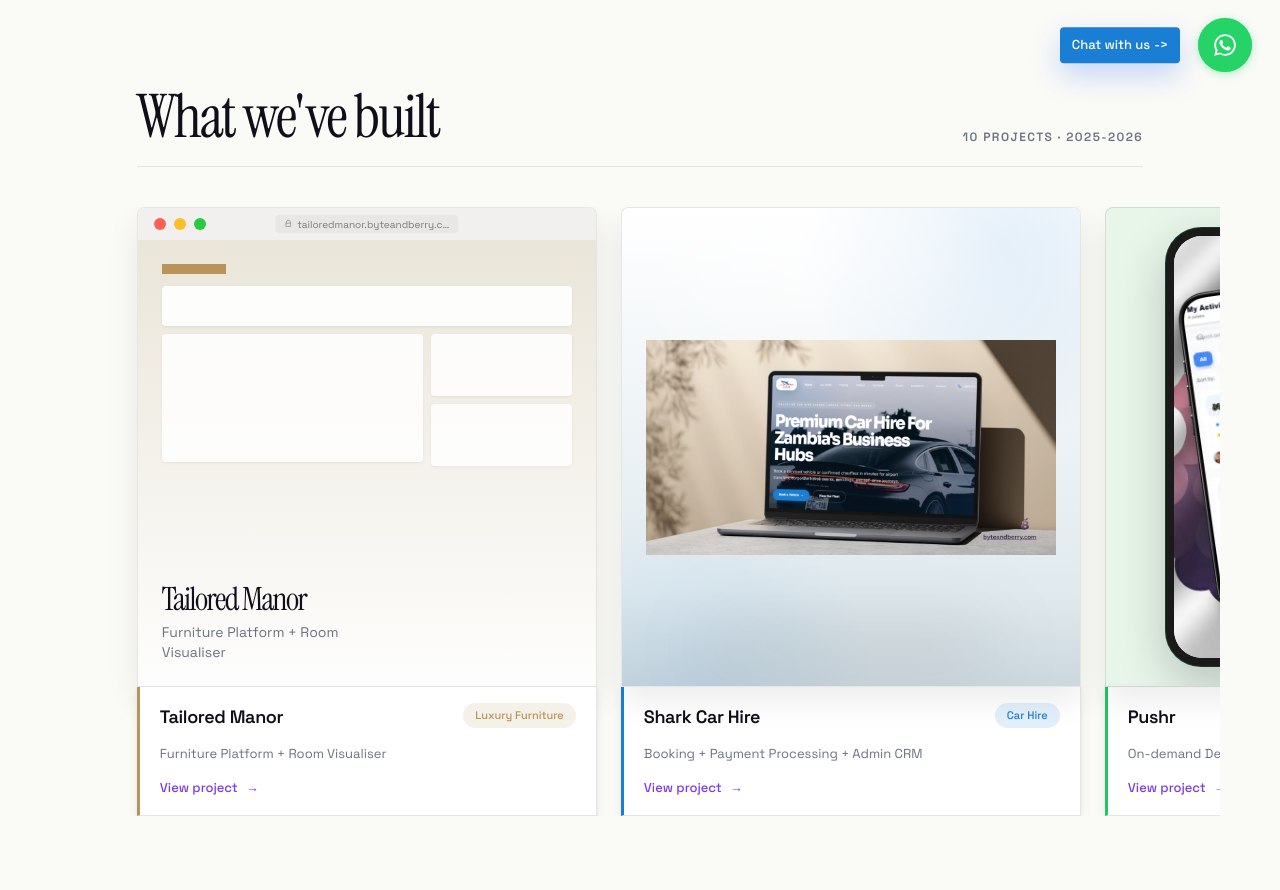
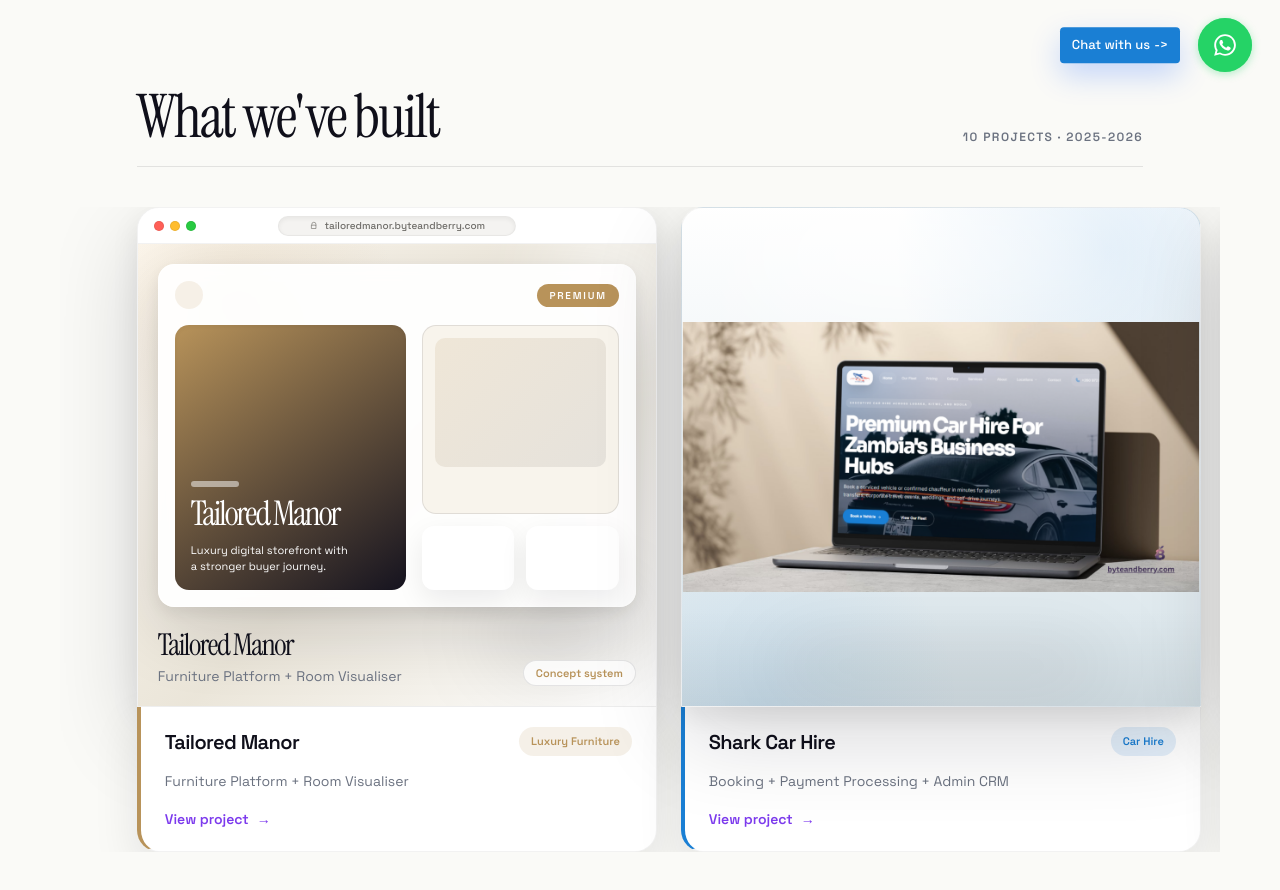
Before and after one commit to Samuel04-png/Byte-Berry, a Next.js app: page /work in a window 1280 px wide. Shown: the part 700-1590 px from the top of the page. Built offline with nearby package versions, Linux system fonts and the light colour scheme.

Commit message:
fix: polish project mockup cards (#2)
Co-authored-by: Samuel kamanga <177842378+Samuel04-png@users.noreply.github.com>

```diff
--- a/components/site/project-card.tsx
+++ b/components/site/project-card.tsx
@@ -8,10 +8,10 @@
 } from '@/components/site/project-preview'
 
 const widthByType = {
-  web_desktop: '460px',
-  mobile_app: '340px',
-  saas_platform: '520px',
-  dual_platform: '480px',
+  web_desktop: '520px',
+  mobile_app: '380px',
+  saas_platform: '540px',
+  dual_platform: '560px',
 } as const
 
 function isRealImage(src?: string | null) {
@@ -20,14 +20,14 @@
 
 function BrowserChrome({ domain }: { domain: string }) {
   return (
-    <div className="relative flex h-8 items-center bg-[#F1F0EF] px-4">
-      <div className="flex items-center gap-2">
-        <span className="h-3 w-3 rounded-full bg-[#FF5F57]" />
-        <span className="h-3 w-3 rounded-full bg-[#FFBD2E]" />
-        <span className="h-3 w-3 rounded-full bg-[#28CA41]" />
+    <div className="relative flex h-9 items-center border-b border-black/5 bg-white/90 px-4 backdrop-blur">
+      <div className="flex items-center gap-1.5">
+        <span className="h-2.5 w-2.5 rounded-full bg-[#FF5F57] shadow-[inset_0_0_0_1px_rgba(0,0,0,0.08)]" />
+        <span className="h-2.5 w-2.5 rounded-full bg-[#FFBD2E] shadow-[inset_0_0_0_1px_rgba(0,0,0,0.08)]" />
+        <span className="h-2.5 w-2.5 rounded-full bg-[#28CA41] shadow-[inset_0_0_0_1px_rgba(0,0,0,0.08)]" />
       </div>
 
-      <div className="absolute left-1/2 top-1/2 flex h-[18px] w-[40%] min-w-[160px] -translate-x-1/2 -translate-y-1/2 items-center gap-1 rounded-[4px] bg-[#E8E7E5] px-2 text-[10px] text-[#7B7A78] max-sm:min-w-[130px]">
+      <div className="absolute left-1/2 top-1/2 flex h-5 w-[46%] min-w-[180px] -translate-x-1/2 -translate-y-1/2 items-center justify-center gap-1.5 rounded-full border border-black/5 bg-[#F4F3F1] px-3 text-[10px] font-medium text-[#6F6D69] shadow-inner max-sm:min-w-[140px]">
         <svg aria-hidden="true" className="h-2.5 w-2.5 shrink-0" fill="none" viewBox="0 0 24 24">
           <path
             d="M7 10V8a5 5 0 1 1 10 0v2M7 10h10v8H7z"
@@ -46,30 +46,59 @@
 function WebFallback({ project }: { project: Project }) {
   return (
     <div
-      className="flex h-full w-full flex-col justify-between p-6"
+      className="relative flex h-full w-full flex-col overflow-hidden p-5"
       style={{
-        background: `linear-gradient(180deg, ${project.accent.soft}, rgba(255,255,255,0.88))`,
+        background: `radial-gradient(circle at 18% 12%, ${project.accent.solid}24, transparent 28%), linear-gradient(135deg, #fffaf2 0%, ${project.accent.soft} 52%, #ffffff 100%)`,
       }}
     >
-      <div className="grid gap-3">
-        <span className="h-2.5 w-16" style={{ backgroundColor: project.accent.solid }} />
-        <div className="grid gap-2">
-          <div className="h-10 rounded-[4px] bg-white/90 shadow-[0_1px_3px_rgba(15,15,26,0.06)]" />
-          <div className="grid grid-cols-[1.3fr_0.7fr] gap-2">
-            <div className="h-32 rounded-[4px] bg-white/85 shadow-[0_1px_3px_rgba(15,15,26,0.06)]" />
-            <div className="grid gap-2">
-              <div className="h-[62px] rounded-[4px] bg-white/85 shadow-[0_1px_3px_rgba(15,15,26,0.06)]" />
-              <div className="h-[62px] rounded-[4px] bg-white/85 shadow-[0_1px_3px_rgba(15,15,26,0.06)]" />
+      <div className="absolute -right-12 -top-12 h-40 w-40 rounded-full bg-white/60 blur-2xl" />
+      <div className="absolute bottom-8 right-6 h-20 w-36 rounded-full bg-black/10 blur-2xl" />
+
+      <div className="relative rounded-[16px] border border-white/80 bg-white/[0.92] p-4 shadow-[0_24px_70px_rgba(15,15,26,0.14),0_6px_18px_rgba(15,15,26,0.08)] backdrop-blur">
+        <div className="mb-4 flex items-center justify-between">
+          <div className="flex items-center gap-2">
+            <span className="h-7 w-7 rounded-full" style={{ backgroundColor: `${project.accent.solid}22` }} />
+            <div className="grid gap-1">
+              <span className="h-2 w-20 rounded-full bg-bb-ink/70" />
+              <span className="h-1.5 w-14 rounded-full bg-bb-ink/15" />
+            </div>
+          </div>
+          <span className="rounded-full px-3 py-1 text-[10px] font-semibold uppercase tracking-[0.18em] text-white" style={{ backgroundColor: project.accent.solid }}>
+            Premium
+          </span>
+        </div>
+
+        <div className="grid grid-cols-[1.08fr_0.92fr] gap-4">
+          <div className="flex min-h-[172px] flex-col justify-end rounded-[14px] p-4 text-white shadow-inner" style={{ background: `linear-gradient(145deg, ${project.accent.solid}, #15131f)` }}>
+            <span className="mb-3 h-1.5 w-12 rounded-full bg-white/50" />
+            <p className="font-serif text-[34px] leading-[0.9] tracking-[-0.06em]">{project.name}</p>
+            <p className="mt-3 max-w-[10rem] text-[11px] leading-4 text-white/72">Luxury digital storefront with a stronger buyer journey.</p>
+          </div>
+
+          <div className="grid gap-3">
+            <div className="rounded-[14px] border border-bb-ink/10 bg-[#F8F4EC] p-3">
+              <div className="mb-3 aspect-[4/3] rounded-[10px]" style={{ background: `linear-gradient(135deg, ${project.accent.soft}, rgba(15,15,26,0.08))` }} />
+              <div className="grid gap-1.5">
+                <span className="h-2 rounded-full bg-bb-ink/16" />
+                <span className="h-2 w-2/3 rounded-full bg-bb-ink/10" />
+              </div>
+            </div>
+            <div className="grid grid-cols-2 gap-3">
+              <div className="h-16 rounded-[12px] bg-white shadow-[0_10px_28px_rgba(15,15,26,0.08)]" />
+              <div className="h-16 rounded-[12px] bg-white shadow-[0_10px_28px_rgba(15,15,26,0.08)]" />
             </div>
           </div>
         </div>
       </div>
 
-      <div className="max-w-[15rem]">
-        <p className="font-serif text-[32px] leading-[0.96] tracking-[-0.05em] text-bb-ink">
-          {project.name}
-        </p>
-        <p className="mt-2 text-sm text-bb-ink-50">{project.label}</p>
+      <div className="relative mt-auto flex items-end justify-between pt-5">
+        <div>
+          <p className="font-serif text-[30px] leading-none tracking-[-0.05em] text-bb-ink">{project.name}</p>
+          <p className="mt-1.5 text-sm text-bb-ink-50">{project.label}</p>
+        </div>
+        <span className="rounded-full border border-bb-ink/10 bg-white/80 px-3 py-1 text-[11px] font-semibold" style={{ color: project.accent.solid }}>
+          Concept system
+        </span>
       </div>
     </div>
   )
@@ -77,28 +106,55 @@
 
 function DashboardFallback({ project }: { project: Project }) {
   return (
-    <div className="h-full rounded-[10px] bg-white p-5 shadow-[0_20px_60px_rgba(15,15,26,0.12),0_4px_16px_rgba(15,15,26,0.06)]">
-      <div className="grid h-full gap-4">
-        <div className="flex items-center justify-between">
-          <div className="grid gap-2">
-            <span className="h-2.5 w-14 rounded-full" style={{ backgroundColor: project.accent.solid }} />
-            <span className="h-3 w-28 rounded-full bg-[rgba(15,15,26,0.08)]" />
+    <div className="relative h-full overflow-hidden rounded-[18px] border border-white/80 bg-white p-5 shadow-[0_24px_70px_rgba(15,15,26,0.16),0_8px_24px_rgba(15,15,26,0.08)]">
+      <div className="absolute inset-x-0 top-0 h-20" style={{ background: `linear-gradient(90deg, ${project.accent.solid}18, transparent)` }} />
+      <div className="relative grid h-full grid-rows-[auto_1fr] gap-5">
+        <div className="flex items-center justify-between rounded-[14px] border border-bb-ink/10 bg-bb-surface/80 p-3">
+          <div className="flex items-center gap-3">
+            <span className="h-9 w-9 rounded-[12px]" style={{ backgroundColor: `${project.accent.solid}22` }} />
+            <div className="grid gap-1.5">
+              <span className="h-2.5 w-28 rounded-full bg-bb-ink/70" />
+              <span className="h-2 w-20 rounded-full bg-bb-ink/12" />
+            </div>
           </div>
-          <span className="h-8 w-24 rounded-full" style={{ backgroundColor: `${project.accent.solid}18` }} />
+          <span className="rounded-full px-3 py-1.5 text-[10px] font-semibold uppercase tracking-[0.18em] text-white" style={{ backgroundColor: project.accent.solid }}>
+            Live ops
+          </span>
         </div>
 
-        <div className="grid flex-1 grid-cols-[0.95fr_0.7fr] gap-4">
-          <div className="grid gap-3">
-            <div className="h-32 rounded-[8px]" style={{ backgroundColor: `${project.accent.solid}14` }} />
-            <div className="grid grid-cols-3 gap-3">
-              <div className="rounded-[8px] bg-[rgba(15,15,26,0.05)]" />
-              <div className="rounded-[8px] bg-[rgba(15,15,26,0.05)]" />
-              <div className="rounded-[8px] bg-[rgba(15,15,26,0.05)]" />
+        <div className="grid min-h-0 grid-cols-[0.95fr_1.05fr] gap-4">
+          <div className="grid gap-4">
+            <div className="rounded-[16px] p-4 text-white" style={{ background: `linear-gradient(145deg, ${project.accent.solid}, #171525)` }}>
+              <p className="text-[11px] uppercase tracking-[0.18em] text-white/62">Overview</p>
+              <p className="mt-5 text-4xl font-semibold tracking-[-0.08em]">84%</p>
+              <div className="mt-5 h-2 rounded-full bg-white/18">
+                <div className="h-full w-[72%] rounded-full bg-white" />
+              </div>
+            </div>
+            <div className="grid grid-cols-2 gap-3">
+              <div className="rounded-[14px] border border-bb-ink/10 bg-bb-surface p-3">
+                <span className="block h-2 w-10 rounded-full" style={{ backgroundColor: project.accent.solid }} />
+                <span className="mt-8 block h-2 rounded-full bg-bb-ink/12" />
+              </div>
+              <div className="rounded-[14px] border border-bb-ink/10 bg-bb-surface p-3">
+                <span className="block h-2 w-12 rounded-full bg-bb-ink/18" />
+                <span className="mt-8 block h-2 rounded-full bg-bb-ink/12" />
+              </div>
             </div>
           </div>
-          <div className="grid gap-3">
-            <div className="rounded-[8px] bg-[rgba(15,15,26,0.05)]" />
-            <div className="rounded-[8px] bg-[rgba(15,15,26,0.05)]" />
+          <div className="rounded-[16px] border border-bb-ink/10 bg-bb-surface p-4">
+            <div className="mb-4 flex items-center justify-between">
+              <span className="h-2.5 w-24 rounded-full bg-bb-ink/70" />
+              <span className="h-6 w-16 rounded-full" style={{ backgroundColor: `${project.accent.solid}18` }} />
+            </div>
+            <div className="grid gap-2.5">
+              {[0, 1, 2, 3, 4].map((row) => (
+                <div key={row} className="grid grid-cols-[1fr_54px] items-center gap-3 rounded-[10px] bg-white px-3 py-2 shadow-[0_6px_18px_rgba(15,15,26,0.04)]">
+                  <span className="h-2 rounded-full bg-bb-ink/12" />
+                  <span className="h-5 rounded-full" style={{ backgroundColor: row % 2 ? 'rgba(15,15,26,0.08)' : `${project.accent.solid}20` }} />
+                </div>
+              ))}
+            </div>
           </div>
         </div>
       </div>
@@ -164,14 +220,20 @@
 
 function StudioMockup({ project }: { project: Project }) {
   return (
-    <div className="relative h-[400px] overflow-hidden rounded-t-[8px] border border-bb-ink-20 bg-white shadow-bb-panel md:h-[480px]">
+    <div
+      className="relative h-[420px] overflow-hidden rounded-t-[22px] border border-black/5 bg-white shadow-[0_30px_90px_rgba(15,15,26,0.16),0_10px_28px_rgba(15,15,26,0.08)] md:h-[500px]"
+      style={{ background: `linear-gradient(135deg, #ffffff 0%, ${project.accent.soft} 55%, #f8fafc 100%)` }}
+    >
+      <div className="absolute -right-20 -top-20 h-52 w-52 rounded-full opacity-70 blur-3xl" style={{ backgroundColor: project.accent.solid }} />
+      <div className="absolute bottom-8 left-1/2 h-24 w-[72%] -translate-x-1/2 rounded-full bg-black/14 blur-3xl" />
       <ProjectPreview
         alt={project.imageAlt}
-        imageClassName="md:group-hover:scale-[1.03]"
+        className="relative"
+        imageClassName="scale-[1.08] object-contain transition-transform duration-500 ease-out md:group-hover:scale-[1.12]"
         project={project}
-        sizes="(max-width: 767px) 100vw, 520px"
+        sizes="(max-width: 767px) 100vw, 560px"
         src={getProjectPreviewImage(project)}
-        studioPaddingClassName="p-4 md:p-6"
+        studioPaddingClassName="p-3 md:p-5"
       />
     </div>
   )
@@ -202,9 +264,9 @@
 
   if (project.projectType === 'web_desktop') {
     return (
-      <div className="h-[400px] overflow-hidden rounded-t-[8px] border border-bb-ink-20 bg-white shadow-bb-panel md:h-[480px]">
+      <div className="h-[420px] overflow-hidden rounded-t-[22px] border border-black/5 bg-white shadow-[0_30px_90px_rgba(15,15,26,0.16),0_10px_28px_rgba(15,15,26,0.08)] md:h-[500px]">
         <BrowserChrome domain={project.domain} />
-        <div className="relative h-[calc(100%-32px)] overflow-hidden bg-bb-surface">
+        <div className="relative h-[calc(100%-36px)] overflow-hidden bg-bb-surface">
           {desktopImage ? (
             <Image
               alt={project.imageAlt}
@@ -225,7 +287,7 @@
   if (project.projectType === 'mobile_app') {
     return (
       <div
-        className="relative flex h-[400px] items-center justify-center overflow-hidden rounded-t-[8px] border border-bb-ink-20 shadow-bb-panel md:h-[480px]"
+        className="relative flex h-[420px] items-center justify-center overflow-hidden rounded-t-[22px] border border-black/5 shadow-[0_30px_90px_rgba(15,15,26,0.16),0_10px_28px_rgba(15,15,26,0.08)] md:h-[500px]"
         style={{ backgroundColor: `${project.accent.solid}14` }}
       >
         <div className="absolute bottom-4 left-1/2 flex max-w-[90%] -translate-x-1/2 flex-wrap justify-center gap-2 min-[390px]:hidden">
@@ -263,7 +325,7 @@
 
   if (project.projectType === 'dual_platform') {
     return (
-      <div className="relative h-[400px] overflow-hidden rounded-t-[8px] border border-white/10 bg-[#1A1A1A] shadow-bb-panel md:h-[480px]">
+      <div className="relative h-[420px] overflow-hidden rounded-t-[22px] border border-white/10 bg-[#1A1A1A] shadow-[0_30px_90px_rgba(15,15,26,0.22),0_10px_28px_rgba(15,15,26,0.12)] md:h-[500px]">
         <div
           className="absolute inset-0 opacity-70"
           style={{
@@ -281,9 +343,9 @@
             />
           </div>
 
-          <div className="absolute bottom-8 right-4 left-[34%] top-10 overflow-hidden rounded-[8px] border border-white/10 bg-white/5 transition-transform duration-300 ease-out md:left-[32%] md:right-6 md:top-12 md:[transform:perspective(1000px)_rotateY(-6deg)] md:group-hover:translate-x-1.5">
+            <div className="absolute bottom-8 right-4 left-[34%] top-10 overflow-hidden rounded-[16px] border border-white/10 bg-white/5 shadow-[0_24px_70px_rgba(0,0,0,0.28)] transition-transform duration-300 ease-out md:left-[32%] md:right-6 md:top-12 md:[transform:perspective(1000px)_rotateY(-6deg)] md:group-hover:translate-x-1.5">
             <BrowserChrome domain={project.domain} />
-            <div className="relative h-[calc(100%-32px)] overflow-hidden bg-bb-surface">
+            <div className="relative h-[calc(100%-36px)] overflow-hidden bg-bb-surface">
               {desktopImage ? (
                 <Image
                   alt={project.imageAlt}
@@ -316,7 +378,7 @@
 
   return (
     <div
-      className="relative h-[400px] overflow-hidden rounded-t-[8px] border border-bb-ink-20 shadow-bb-panel md:h-[480px]"
+      className="relative h-[420px] overflow-hidden rounded-t-[22px] border border-black/5 shadow-[0_30px_90px_rgba(15,15,26,0.16),0_10px_28px_rgba(15,15,26,0.08)] md:h-[500px]"
       style={{
         backgroundColor: '#ffffff',
         backgroundImage: `linear-gradient(${project.accent.solid}1A 1px, transparent 1px), linear-gradient(90deg, ${project.accent.solid}1A 1px, transparent 1px)`,
@@ -378,13 +440,13 @@
       {renderMockup(project)}
 
       <div
-        className="border border-t-0 border-bb-ink-20 bg-white px-5 py-4 shadow-bb-soft"
-        style={{ borderLeft: `3px solid ${project.accent.solid}` }}
+        className="rounded-b-[22px] border border-t-0 border-black/5 bg-white px-6 py-5 shadow-[0_18px_46px_rgba(15,15,26,0.10)] transition-colors duration-300 group-hover:bg-[#fffdf8]"
+        style={{ borderLeft: `4px solid ${project.accent.solid}` }}
       >
         <div className="flex items-start justify-between gap-4">
-          <h3 className="text-[18px] font-semibold tracking-[-0.02em] text-bb-ink">{project.name}</h3>
+          <h3 className="text-[20px] font-semibold tracking-[-0.03em] text-bb-ink">{project.name}</h3>
           <span
-            className="inline-flex shrink-0 rounded-full px-3 py-1 text-[11px] font-medium"
+            className="inline-flex shrink-0 rounded-full px-3 py-1.5 text-[11px] font-semibold"
             style={{
               backgroundColor: project.accent.soft,
               color: project.accent.solid,
@@ -394,9 +456,9 @@
           </span>
         </div>
 
-        <p className="mt-3 text-[13px] leading-6 text-bb-ink-50">{project.label}</p>
+        <p className="mt-3 max-w-[28rem] text-[14px] leading-6 text-bb-ink-50">{project.label}</p>
 
-        <span className="mt-3 inline-flex items-center gap-2 text-[13px] font-medium text-bb-purple">
+        <span className="mt-4 inline-flex items-center gap-2 text-[14px] font-semibold text-bb-purple transition-transform duration-300 group-hover:translate-x-1">
           View project
           <span aria-hidden="true">→</span>
         </span>
```
